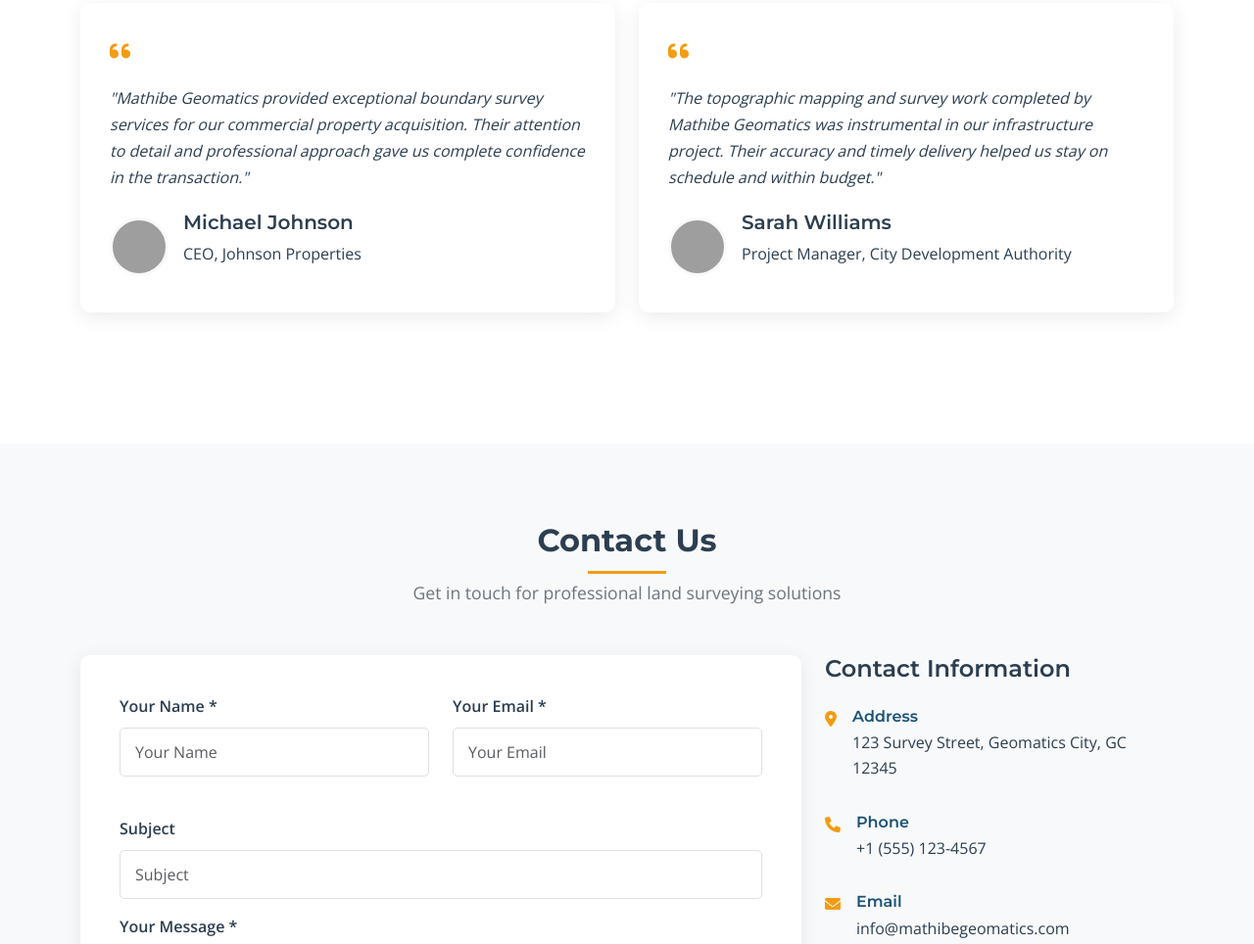
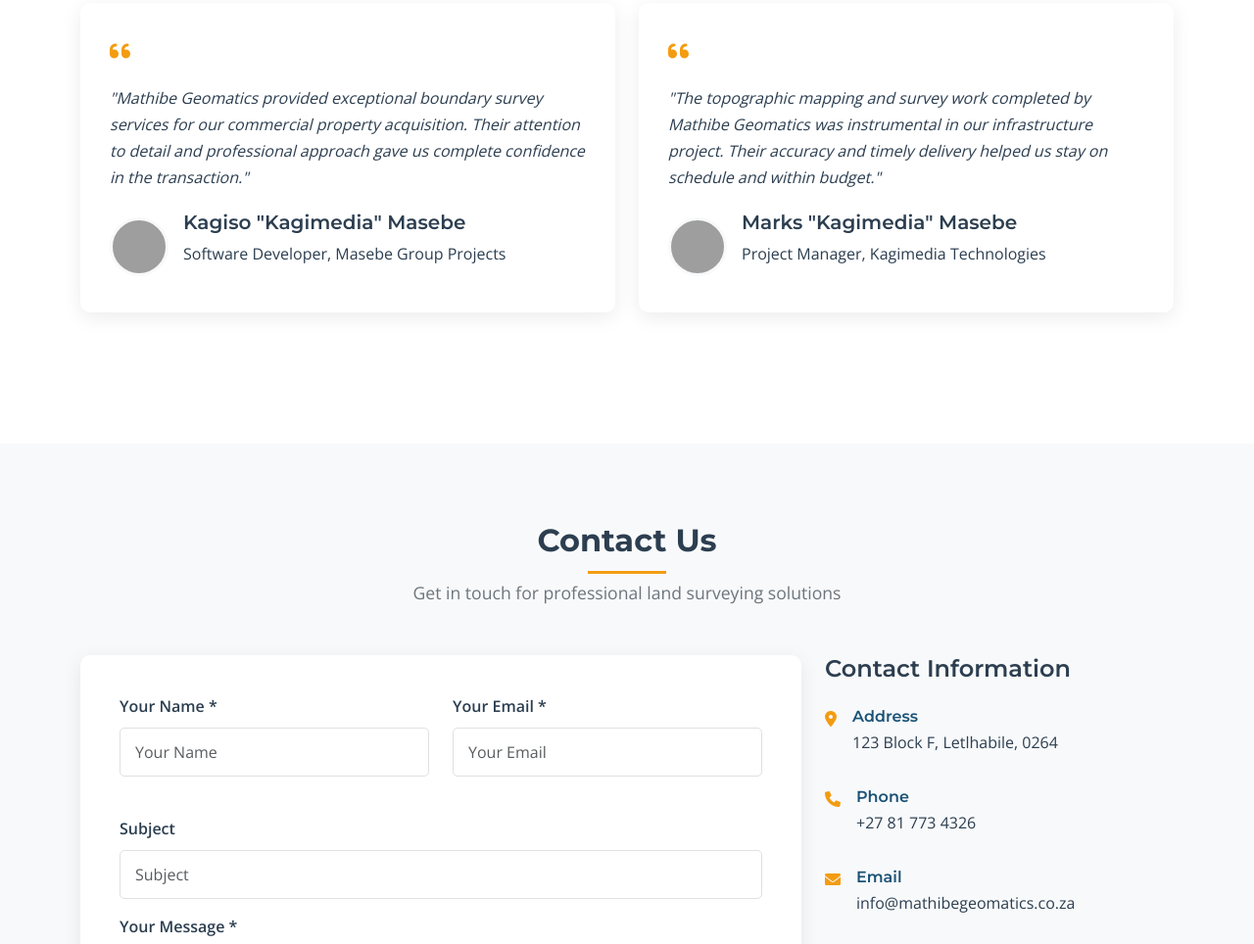
Before and after one commit to DopeGrammerZA/mathibe-geomatics, a plain HTML site: page index.html in a window 1280 px wide. Shown: the part 2421-3385 px from the top of the page at 98% size. Drawn offline with nearby package versions, Linux system fonts and the light colour scheme; grey boxes are pictures that could not be loaded.

Commit message:
Change the wording to fit that of Mathibe Geomatics

```diff
--- a/index.html
+++ b/index.html
@@ -247,8 +247,8 @@
                         <div class="client-info">
                             <div class="client-avatar"></div>
                             <div>
-                                <h5>Michael Johnson</h5>
-                                <p>CEO, Johnson Properties</p>
+                                <h5>Kagiso "Kagimedia" Masebe</h5>
+                                <p>Software Developer, Masebe Group Projects</p>
                             </div>
                         </div>
                     </div>
@@ -262,8 +262,8 @@
                         <div class="client-info">
                             <div class="client-avatar"></div>
                             <div>
-                                <h5>Sarah Williams</h5>
-                                <p>Project Manager, City Development Authority</p>
+                                <h5>Marks "Kagimedia" Masebe</h5>
+                                <p>Project Manager, Kagimedia Technologies</p>
                             </div>
                         </div>
                     </div>
@@ -326,21 +326,21 @@
                             <i class="fas fa-map-marker-alt me-3 mt-1"></i>
                             <div>
                                 <h6>Address</h6>
-                                <p>123 Survey Street, Geomatics City, GC 12345</p>
+                                <p>123 Block F, Letlhabile, 0264</p>
                             </div>
                         </div>
                         <div class="contact-item d-flex align-items-start mb-3">
                             <i class="fas fa-phone me-3 mt-1"></i>
                             <div>
                                 <h6>Phone</h6>
-                                <p>+1 (555) 123-4567</p>
+                                <p>+27 81 773 4326</p>
                             </div>
                         </div>
                         <div class="contact-item d-flex align-items-start mb-3">
                             <i class="fas fa-envelope me-3 mt-1"></i>
                             <div>
                                 <h6>Email</h6>
-                                <p>info@mathibegeomatics.com</p>
+                                <p>info@mathibegeomatics.co.za</p>
                             </div>
                         </div>
                     </div>
@@ -372,7 +372,7 @@
             <div class="row">
                 <div class="col-lg-4 mb-4">
                     <h3 class="mb-3">Mathibe Geomatics</h3>
-                    <p>Providing precise land surveying and geomatics solutions with cutting-edge technology and unwavering reliability since 2008.</p>
+                    <p>Providing precise land surveying and geomatics solutions with cutting-edge technology and unwavering reliability since 2020.</p>
                     <div class="social-icons mt-4">
                         <a href="#"><i class="fab fa-facebook-f"></i></a>
                         <a href="#"><i class="fab fa-twitter"></i></a>
```
